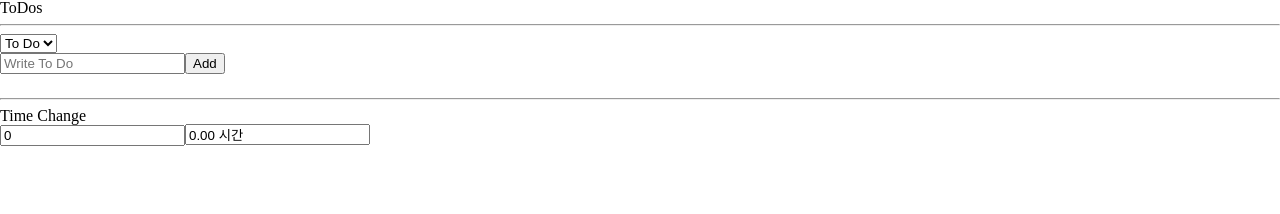
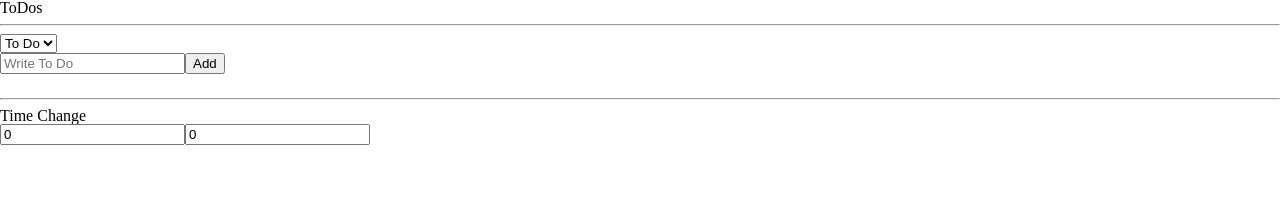
Before and after one commit to rlaclghks123/react-masterClass-toDoList, a React (Create React App) app: page / in a window 1280 px wide. Shown: the top 214 px of the page. Built offline with nearby package versions, Linux system fonts and the light colour scheme.

Commit message:
code Challenge - Time Change with Selector2
selector의 set을 통해 atom(state)를 수정해준다.

```diff
--- a/src/atoms.tsx
+++ b/src/atoms.tsx
@@ -52,10 +52,14 @@
     default: 0,
 });
 
-export const hourSelector = selector({
+export const hourSelector = selector<number>({
     key: "hours",
     get: ({ get }) => {
         const minutes = get(minuteAtom);
-        return (minutes / 60).toFixed(2);
+        return (minutes / 60);
+    },
+    set: ({ set }, newValue) => {
+        const minutes = Number(newValue) * 60;
+        set(minuteAtom, minutes);
     }
 })
--- a/src/components/TimeChange.tsx
+++ b/src/components/TimeChange.tsx
@@ -5,17 +5,19 @@
 function TimeChange() {
 
     const [minutes, setMinutes] = useRecoilState(minuteAtom);
-    const hours = useRecoilValue(hourSelector);
+    const [hours, setHours] = useRecoilState(hourSelector);
     const onChangeMinutes = (event: React.FormEvent<HTMLInputElement>) => {
 
         setMinutes(+event.currentTarget.value);
-
     }
 
+    const onChangeHours = (event: React.FormEvent<HTMLInputElement>) => {
+        setHours(+event.currentTarget.value);
+    }
     return (
         <>
-            <input value={minutes} onChange={onChangeMinutes} placeholder="Minutes"></input>
-            <input value={`${hours} 시간`} placeholder="Hours"></input>
+            <input type="number" value={minutes} onChange={onChangeMinutes} placeholder="Minutes"></input>
+            <input type="number" value={hours} onChange={onChangeHours} placeholder="Hours"></input>
         </>
     )
 }
```
